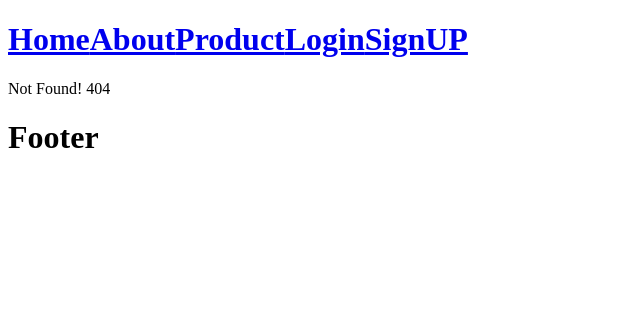
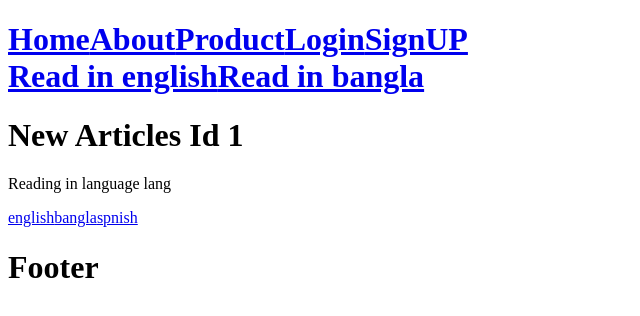
Before and after one commit to razibdash/Next.js-Classes, a Next.js app: page /articles/1 in a window 1280 px wide. Before the commit this address had no page. Shown: the top 316 px of the page, without its empty margins (0-640 px from the left). Built offline with nearby package versions, Linux system fonts and the light colour scheme.

Commit message:
Next.js Params and Search Params

```diff
--- /dev/null
+++ b/src/app/articles/[articleId]/page.tsx
@@ -0,0 +1,25 @@
+'use client'
+import Link from 'next/link'
+import React from 'react'
+import {use} from 'react'
+const NewsArticles =  ({params,searchParams}:{
+    params:Promise<{articleId:string}>,
+    searchParams:Promise<{lang?:'en'|'bn'|'sp'}>
+}) => {
+    const {articleId} = use(params) ;
+    const {lang} = use(searchParams);
+
+  return (
+    <div>
+        <h1>New Articles Id {articleId}</h1>
+        <p>Reading in language lang {lang}</p>
+        <div>
+            <Link href={`/articles/${articleId}?lang=en`}>english</Link>
+            <Link href={`/articles/${articleId}?lang=bn`}>bangla</Link>
+            <Link href={`/articles/${articleId}?lang=sp`}>spnish</Link>
+        </div>
+    </div>
+  )
+}
+
+export default NewsArticles
--- a/src/app/_lib/navigation/Navbar.tsx
+++ b/src/app/components/navigation/Navbar.tsx
@@ -8,6 +8,10 @@ const Navbar = () => {
         <Link href={'/products'}>Product</Link>
         <Link href={'/login'}>Login</Link>
         <Link href={'/register'}>SignUP</Link>
+        <div>
+           <Link className='m-1' href={'/articles/breaking-news-123?lang=en'}>Read in english</Link>
+           <Link href={'/articles/breaking-news-123?lang=bn'}>Read in bangla</Link>
+        </div>
     </div>
   )
 }
--- a/src/app/layout.tsx
+++ b/src/app/layout.tsx
@@ -1,5 +1,5 @@
 import { Metadata } from "next"
-import Navbar from "./_lib/navigation/Navbar"
+import Navbar from "./components/navigation/Navbar"
 
 export const metadata:Metadata = {
   title: {
```
Also changed, not shown: 1 other file (tests, documents, lock files or other folders).
